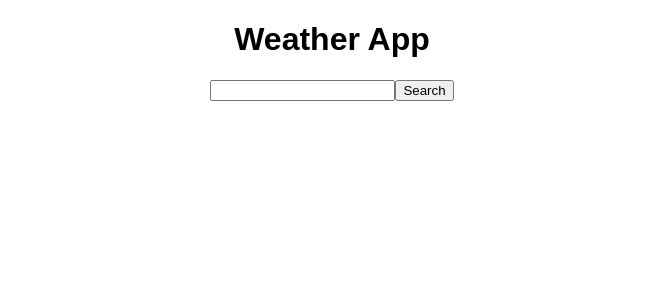
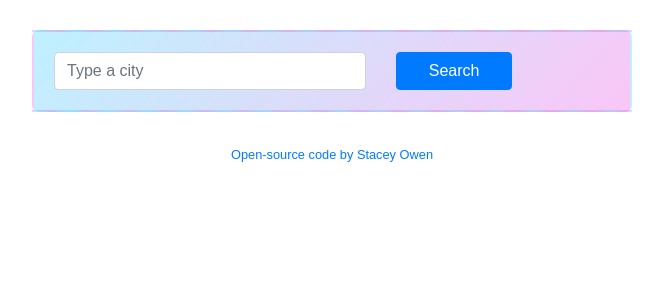
Before and after one commit to staceyowen/weather-react, a React (Create React App) app: page / in a window 1280 px wide. Shown: the top 300 px of the page, without its empty margins (308-971 px from the left). Built offline with nearby package versions, Linux system fonts and the light colour scheme.

Commit message:
Added Bootstrap, Search function, Footer, amended CSS

```diff
--- a/package.json
+++ b/package.json
@@ -7,7 +7,9 @@
     "@testing-library/react": "^11.2.2",
     "@testing-library/user-event": "^12.2.2",
     "axios": "^0.21.0",
+    "bootstrap": "^4.5.3",
     "react": "^17.0.1",
+    "react-bootstrap": "^1.4.0",
     "react-dom": "^17.0.1",
     "react-scripts": "4.0.1",
     "web-vitals": "^0.2.4"
--- a/src/App.js
+++ b/src/App.js
@@ -2,15 +2,20 @@ import logo from './logo.svg';
 import './App.css';
 import "./styles.css";
 import Search from "./Search.js";
+import Footer from "./Footer"
 
 
 function App() {
   return (
     <div className="App">
-      <h1>Weather App</h1>
-     <Search />
-
-
+      <div class="container" id="container">
+        <div class="weather-app-wrapper">
+          <div class="weather-app">
+            <Search />
+          </div>
+        </div>
+          <Footer />
+      </div>
     </div>
   );
 }
--- /dev/null
+++ b/src/Footer.js
@@ -0,0 +1,13 @@
+import React from "react";
+
+export default function Footer() {
+    return (
+<div class="footer">
+      <small>
+        <a href="https://github.com/staceyowen/weather-react" target="_blank">
+          Open-source code by Stacey Owen
+        </a>
+      </small>
+    </div>
+    );
+}
--- a/src/Search.js
+++ b/src/Search.js
@@ -1,14 +1,18 @@
 import React, { useState } from "react";
 import axios from "axios";
+import 'bootstrap/dist/css/bootstrap.min.css';
+
 
 export default function Weather() {
   let [city, setCity] = useState("");
   let [information, setInformation] = useState(false);
   let [weather, setWeather] = useState("");
 
+
   function displayWeather(response) {
     setInformation(true);
     setWeather({
+      citydisplay: response.data.name,
       temperature: response.data.main.temp,
       wind: response.data.wind.speed,
       humidity: response.data.main.humidity,
@@ -31,8 +35,25 @@ export default function Weather() {
 
   let form = (
     <form onSubmit={handleSubmit}>
-      <input type="search" onChange={updateCity} />
-      <input type="submit" value="Search" />
+      <div class="row">
+        <div class="col-7">
+          <input type="search"
+          autocomplete="off"
+          className="form-control"
+          id="city-input"
+          placeholder="Type a city"
+          onChange={updateCity}
+          />
+        </div>
+        <div class="col-3">
+          <input
+            className="btn btn-primary w-100"
+            type="submit"
+            value="Search" />
+        </div>
+
+      </div>
+
     </form>
   );
 
@@ -41,14 +62,17 @@ export default function Weather() {
       <div>
         {form}
         <h4>
-          <ul>
+        <ul className="main-weather">
+          <li><h1 id="city">{weather.citydisplay}</h1></li>
+          <li><h4>{weather.description}</h4></li>
+          <li>
+              <img src={weather.icon} alt="{weather.description}" className="float-left" />
+            </li>
+        </ul>
+          <ul className="main-description">
             <li>Temperature: {Math.round(weather.temperature)}°c</li>
-            <li>Description: {weather.description}</li>
             <li>Humidity: {weather.humidity}%</li>
             <li>Wind speed: {Math.round(weather.wind)} km/h</li>
-            <li>
-              <img src={weather.icon} alt="{weather.description}" />
-            </li>
           </ul>
         </h4>
       </div>
--- a/src/styles.css
+++ b/src/styles.css
@@ -1,12 +1,62 @@
+body {
+  background-color: #97e0e4;
+  font-family: Arial, Helvetica, sans-serif;
+}
+
+.weather-app-wrapper {
+  max-width: 600px;
+  margin: 30px auto;
+}
+
+.weather-app {
+  background: linear-gradient(135deg, #00c8ff41, hsla(305, 89%, 48%, 0.233));
+  border: 2px solid white;
+  border-image: repeating-linear-gradient(
+      40deg,
+      hsla(305, 89%, 48%, 0.233),
+      #00c8ff41,
+      hsla(305, 89%, 48%, 0.233) 20px
+    )
+    60;
+  border-radius: 7px;
+  padding: 20px;
+}
+
 .App {
   font-family: sans-serif;
   text-align: center;
+}
+
+h1 {
+  color: rgb(16, 74, 250);
+  font-size: 32px;
+  font-weight: 800;
+  line-height: 28px;
+  margin-bottom: 0;
+  padding-top: 10px;
+  text-align: left;
+}
+
+h4 {
+  text-align: left;
 }
 
 ul {
   list-style: none;
 }
 
+.main-weather img {
+  display: block;
+  margin: 0 auto;
+  height: 56px;
+  width: 56px;
+}
+
+.main-description {
+  font-size: 13px;
+  text-align: right;
+}
+
 img {
   opacity: 0.8;
 }
```
Also changed, not shown: 2 other files (tests, documents, lock files or other folders).
